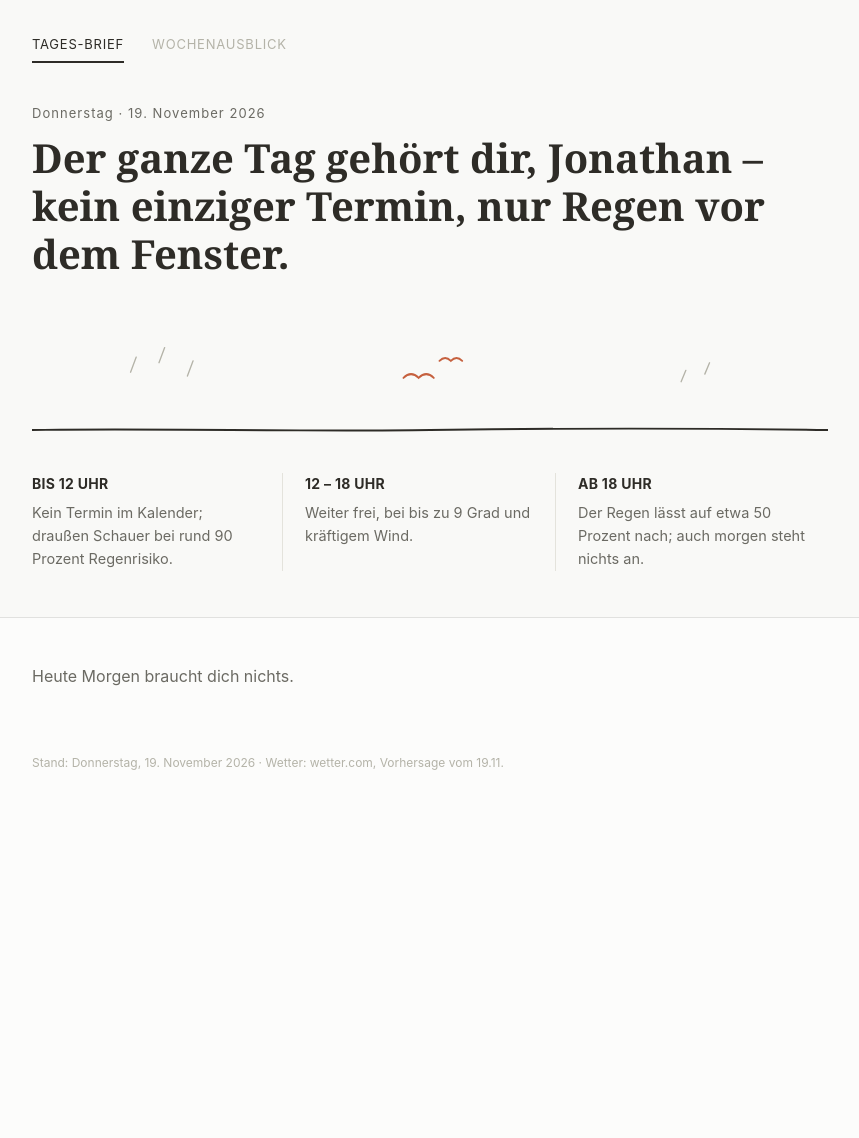
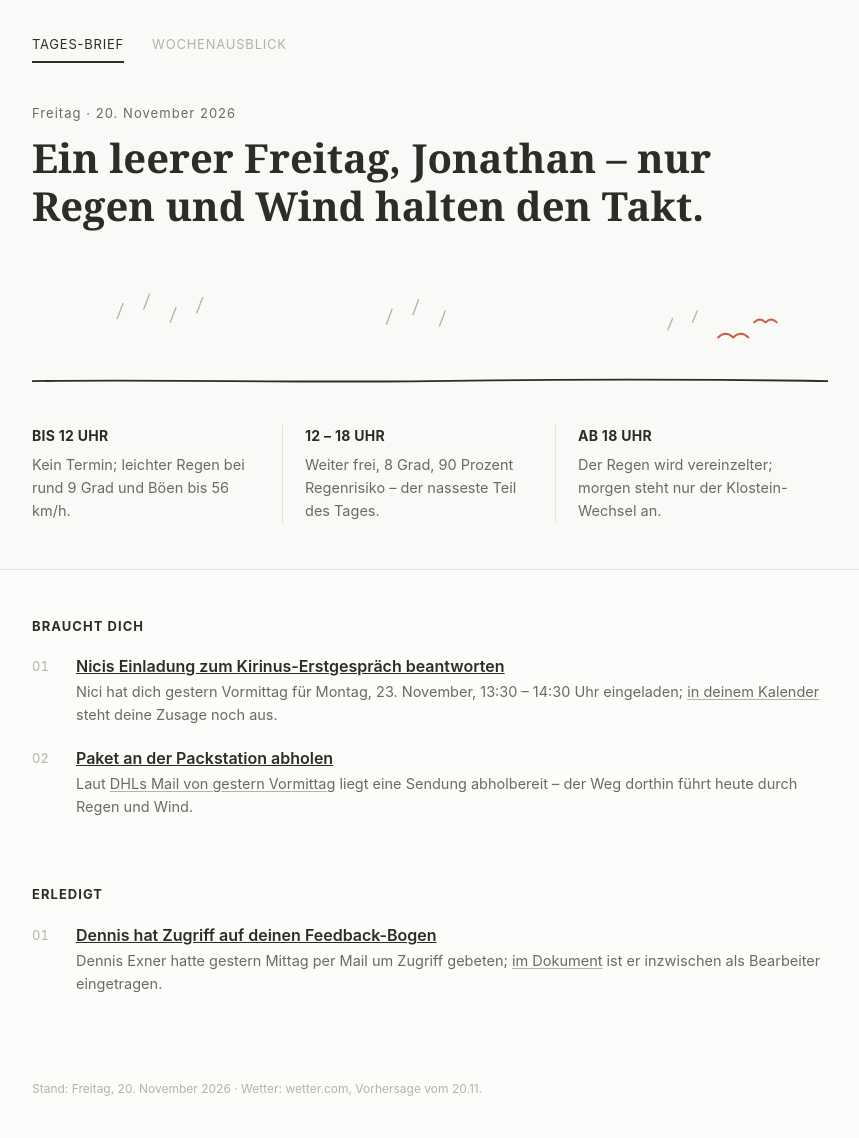
Before and after one commit to jonariver/brief-app, a plain HTML site: page index.html in a window 1280 px wide. Shown: the whole page, without its empty margins (210-1069 px from the left). Before the commit the page ends 812 px from the top, so only its background shows below. Drawn offline with Linux system fonts and the light colour scheme; a web font is replaced by a local one.

Commit message:
Tages-Brief 20.11.2026
Co-Authored-By: Claude Opus 5.5 <noreply@anthropic.com>
Claude-Session: https://claude.ai/code/session_013PiNYMnR9QKeCvEvUBKbTJ

```diff
--- a/index.html
+++ b/index.html
@@ -2,7 +2,7 @@
 <html lang="de">
 <head>
 <meta charset="utf-8">
-<meta name="viewport" content="width=device-width,initial-scale=1,viewport-fit=cover">
+<meta name="viewport" content="width=device-width, initial-scale=1, viewport-fit=cover">
 <meta name="robots" content="noindex, nofollow">
 <title>Brief</title>
 <style>
@@ -96,31 +96,32 @@ a.src{color:var(--ink-soft);}
     <!-- ===== TOP: TAGES-BRIEF ===== -->
     <!-- SECTION:brief-top -->
     <div class="pane active" id="top-brief">
-      <p class="daydate">Donnerstag &#183; 19. November 2026</p>
-      <h1 class="headline">Der ganze Tag geh&#246;rt dir, Jonathan &#8211; kein einziger Termin, nur Regen vor dem Fenster.</h1>
-      <svg class="terrain" viewBox="0 0 840 170" xmlns="http://www.w3.org/2000/svg" role="img" aria-label="Der Tag als stilles Wasser: eine flache Linie ohne Termine, ein paar V&#246;gel und Regenstriche">
-        <path d="M0 133 C 140 131, 280 135, 420 133 S 700 131, 840 133" fill="none" stroke="#2E2C27" stroke-width="2" stroke-linecap="round"/>
+      <p class="daydate">Freitag &#183; 20. November 2026</p>
+      <h1 class="headline">Ein leerer Freitag, Jonathan &#8211; nur Regen und Wind halten den Takt.</h1>
+      <svg class="terrain" viewBox="0 0 840 170" xmlns="http://www.w3.org/2000/svg" role="img" aria-label="Der Tag als stilles Wasser: eine flache Linie ohne Termine, Regenstriche und ein paar V&#246;gel">
+        <path d="M0 132 C 140 130, 280 134, 420 132 S 700 130, 840 132" fill="none" stroke="#2E2C27" stroke-width="2" stroke-linecap="round"/>
+        <g stroke="#B4B3A8" stroke-width="1.4" stroke-linecap="round" fill="none">
+          <line x1="96" y1="50" x2="90" y2="66"/><line x1="124" y1="40" x2="118" y2="56"/><line x1="152" y1="54" x2="146" y2="70"/><line x1="180" y1="44" x2="174" y2="60"/>
+          <line x1="380" y1="56" x2="374" y2="72"/><line x1="408" y1="46" x2="402" y2="62"/><line x1="436" y1="58" x2="430" y2="74"/>
+          <line x1="676" y1="66" x2="671" y2="78"/><line x1="702" y1="58" x2="697" y2="70"/>
+        </g>
         <g stroke="#C6613F" stroke-width="2" stroke-linecap="round" fill="none">
-          <path d="M392 78 q8 -8 16 0 q8 -8 16 0"/>
-          <path d="M430 60 q6 -6 12 0 q6 -6 12 0"/>
-        </g>
-        <g stroke="#B4B3A8" stroke-width="1.4" stroke-linecap="round" fill="none">
-          <line x1="110" y1="56" x2="104" y2="72"/><line x1="140" y1="46" x2="134" y2="62"/><line x1="170" y1="60" x2="164" y2="76"/>
-          <line x1="690" y1="70" x2="685" y2="82"/><line x1="715" y1="62" x2="710" y2="74"/>
+          <path d="M724 86 q8 -8 16 0 q8 -8 16 0"/>
+          <path d="M762 70 q6 -6 12 0 q6 -6 12 0"/>
         </g>
       </svg>
       <div class="acts">
         <div class="act">
           <b>BIS 12 UHR</b>
-          <p>Kein Termin im Kalender; drau&#223;en Schauer bei rund 90 Prozent Regenrisiko.</p>
+          <p>Kein Termin; leichter Regen bei rund 9 Grad und B&#246;en bis 56 km/h.</p>
         </div>
         <div class="act">
           <b>12 &#8211; 18 UHR</b>
-          <p>Weiter frei, bei bis zu 9 Grad und kr&#228;ftigem Wind.</p>
+          <p>Weiter frei, 8 Grad, 90 Prozent Regenrisiko &#8211; der nasseste Teil des Tages.</p>
         </div>
         <div class="act">
           <b>AB 18 UHR</b>
-          <p>Der Regen l&#228;sst auf etwa 50 Prozent nach; auch morgen steht nichts an.</p>
+          <p>Der Regen wird vereinzelter; morgen steht nur der Klostein-Wechsel an.</p>
         </div>
       </div>
     </div>
@@ -174,7 +175,28 @@ a.src{color:var(--ink-soft);}
     <!-- ===== BOTTOM: TAGES-BRIEF ===== -->
     <!-- SECTION:brief-bottom -->
     <div class="pane active" id="bottom-brief">
-      <p class="calm">Heute Morgen braucht dich nichts.</p>
+      <section class="list">
+        <h2>Braucht dich</h2>
+        <ol class="items">
+          <li>
+            <a class="t" href="https://www.google.com/calendar/event?eid=NjByajBwOWg2MWo2NGI5bWNsaWo4YjlrNzBxajhiYjE2Y3M2OGI5amM4czM4Y2hrY3BoNjJwMWc2YyBzZWpvcml2ZUBt&amp;ctz=Europe/Berlin">Nicis Einladung zum Kirinus-Erstgespr&#228;ch beantworten</a>
+            <p>Nici hat dich gestern Vormittag f&#252;r Montag, 23. November, 13:30 &#8211; 14:30 Uhr eingeladen; <a class="src" href="https://www.google.com/calendar/event?eid=NjByajBwOWg2MWo2NGI5bWNsaWo4YjlrNzBxajhiYjE2Y3M2OGI5amM4czM4Y2hrY3BoNjJwMWc2YyBzZWpvcml2ZUBt&amp;ctz=Europe/Berlin">in deinem Kalender</a> steht deine Zusage noch aus.</p>
+          </li>
+          <li>
+            <a class="t" href="https://mail.google.com/mail/?authuser=sejorive@gmail.com#all/thread-f:1882282966245273989">Paket an der Packstation abholen</a>
+            <p>Laut <a class="src" href="https://mail.google.com/mail/?authuser=sejorive@gmail.com#all/thread-f:1882282966245273989">DHLs Mail von gestern Vormittag</a> liegt eine Sendung abholbereit &#8211; der Weg dorthin f&#252;hrt heute durch Regen und Wind.</p>
+          </li>
+        </ol>
+      </section>
+      <section class="list">
+        <h2>Erledigt</h2>
+        <ol class="items">
+          <li>
+            <a class="t" href="https://docs.google.com/document/d/1yioiHT7c4-bCrQQJ1LUEsQvtTghCBGc1vv18BP5IpX8/edit">Dennis hat Zugriff auf deinen Feedback-Bogen</a>
+            <p>Dennis Exner hatte gestern Mittag per Mail um Zugriff gebeten; <a class="src" href="https://docs.google.com/document/d/1yioiHT7c4-bCrQQJ1LUEsQvtTghCBGc1vv18BP5IpX8/edit">im Dokument</a> ist er inzwischen als Bearbeiter eingetragen.</p>
+          </li>
+        </ol>
+      </section>
     </div>
     <!-- /SECTION:brief-bottom -->
 
@@ -215,7 +237,7 @@ a.src{color:var(--ink-soft);}
     </div>
     <!-- /SECTION:woche-bottom -->
 
-    <p class="updated" id="updated">Stand: Donnerstag, 19. November 2026 &#183; Wetter: wetter.com, Vorhersage vom 19.11.</p>
+    <p class="updated" id="updated">Stand: Freitag, 20. November 2026 &#183; Wetter: wetter.com, Vorhersage vom 20.11.</p>
   </div>
 </div>
 
```
